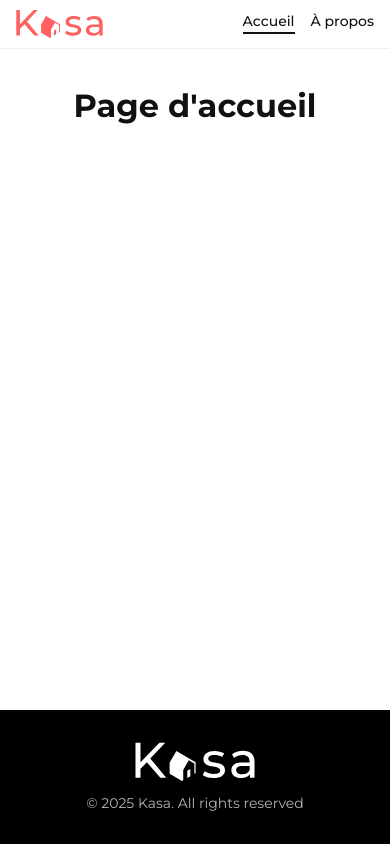
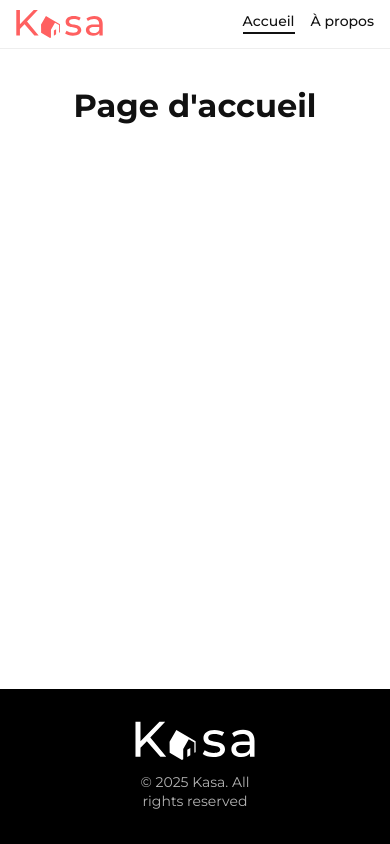
Before and after one commit to zylLiz/kasa, a React (Vite) app: page / in a window 390 px wide. Built offline with nearby package versions, Linux system fonts and the light colour scheme.

Commit message:
style(footer): retour à la ligne du copyright en mobile (≤480px) + align maquette; container conservé

```diff
--- a/src/components/Footer.jsx
+++ b/src/components/Footer.jsx
@@ -6,7 +6,7 @@ export default function Footer() {
     <footer className="footer">
       <div className="footer__inner container"> {/* <= AJOUT container */}
         <img className="footer__logo" src={logoWhite} alt="Kasa logo" />
-        <p className="footer__copy">© {year} Kasa. All rights reserved </p>
+        <p className="footer__copy">© {year} Kasa. All<wbr /> rights reserved </p>
       </div>
     </footer>
   );
--- a/src/styles/components/_footer.scss
+++ b/src/styles/components/_footer.scss
@@ -3,10 +3,20 @@
 
 
 .footer__logo  { height:40px; }
-.footer__copy { margin:0; opacity:.7; font-size:14px; text-align:center; }
+.footer__copy { margin:0; opacity:.7; font-size:14px; text-align:center; line-height: 1.4;}
 
 @media (min-width: 768px) {
   .footer__inner { padding: 48px 0; }
   .footer__logo  { height: 32px; }
-  .footer__copy  { font-size: 12px; }
+  .footer__copy  { font-size: 14px; }
 }
+
+/* mobile */
+@media (max-width: 480px) {
+  .footer__copy {
+    max-width: 135px;   /* largeur maquette */
+    margin-inline: auto; /* centre le bloc */
+    /* Variante possible :
+       inline-size: 18ch;  // contraint à ~18 caractères par ligne */
+  }
+}
```
